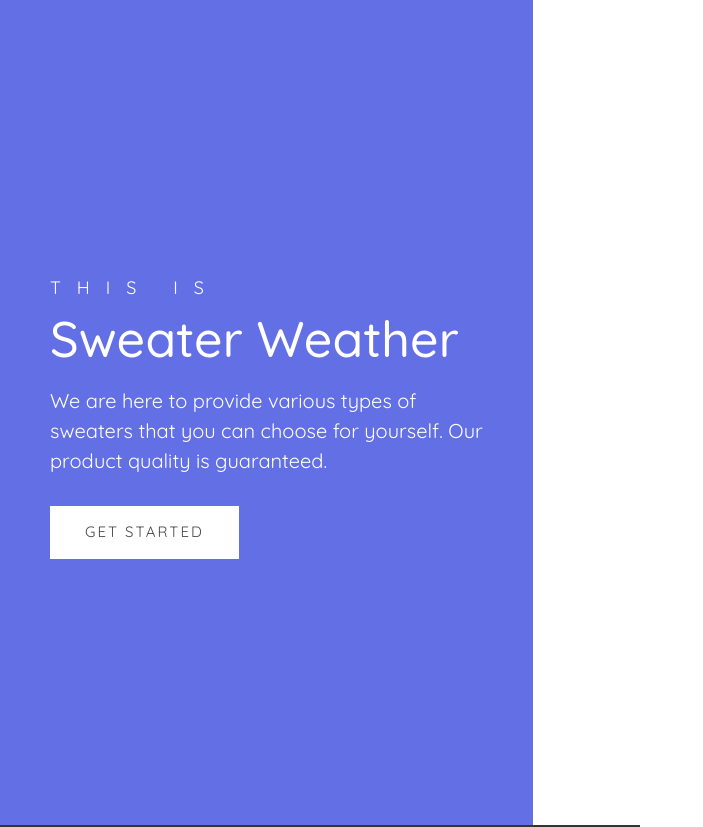
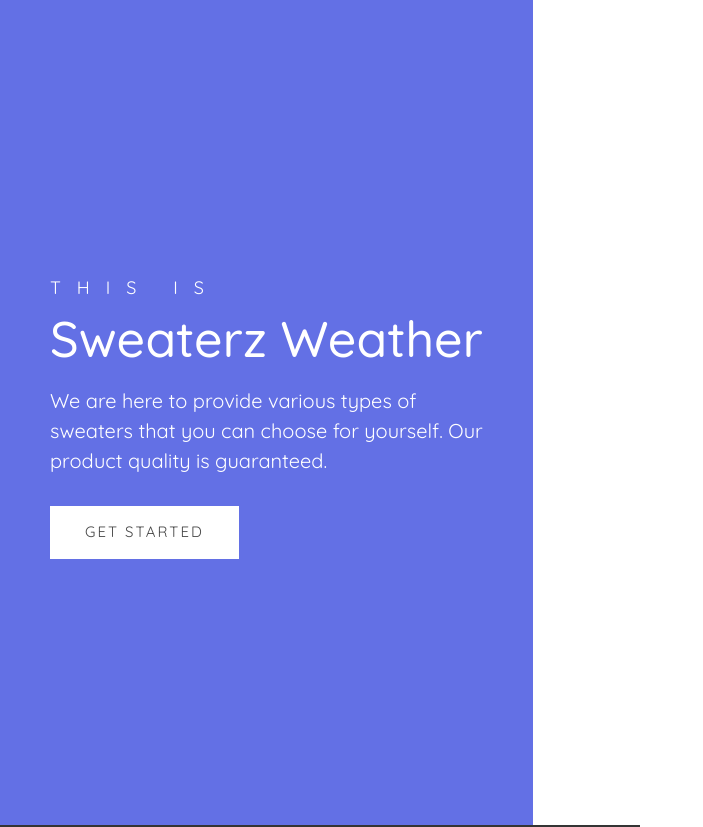
Before and after one commit to sandi-fauzan/sweater-weather, a plain HTML site: page index.html in a window 1280 px wide. Shown: the top 827 px of the page, without its empty margins (0-703 px from the left). Drawn offline with nearby package versions, Linux system fonts and the light colour scheme.

Commit message:
Update index.html

```diff
--- a/index.html
+++ b/index.html
@@ -25,7 +25,7 @@
         <div class="grid grid-cols-12">
             <div class="sub-judul col-span-5">
                 <p>This Is</p>
-                <h1>Sweater Weather</h1>
+                <h1>Sweaterz Weather</h1>
                 <p>We are here to provide various types of sweaters that you can choose for yourself. Our product
                     quality is guaranteed.</p>
                 <a href="#product"><button class="bg-white text-black hover:text-indigo-400 hover:bg-indigo-100 transition">GET STARTED</button></a>
```
